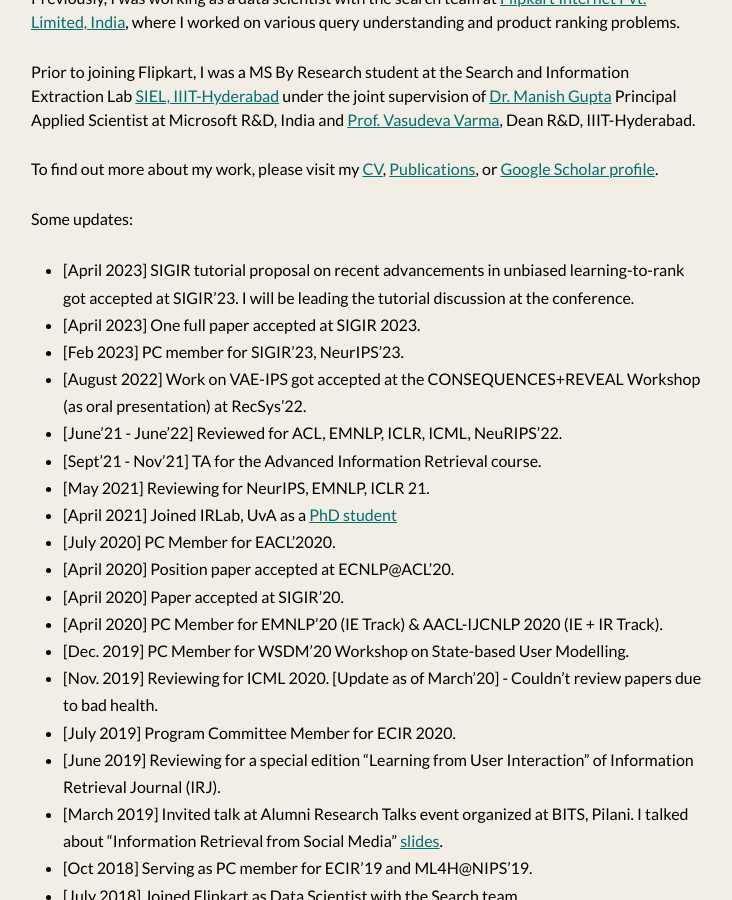
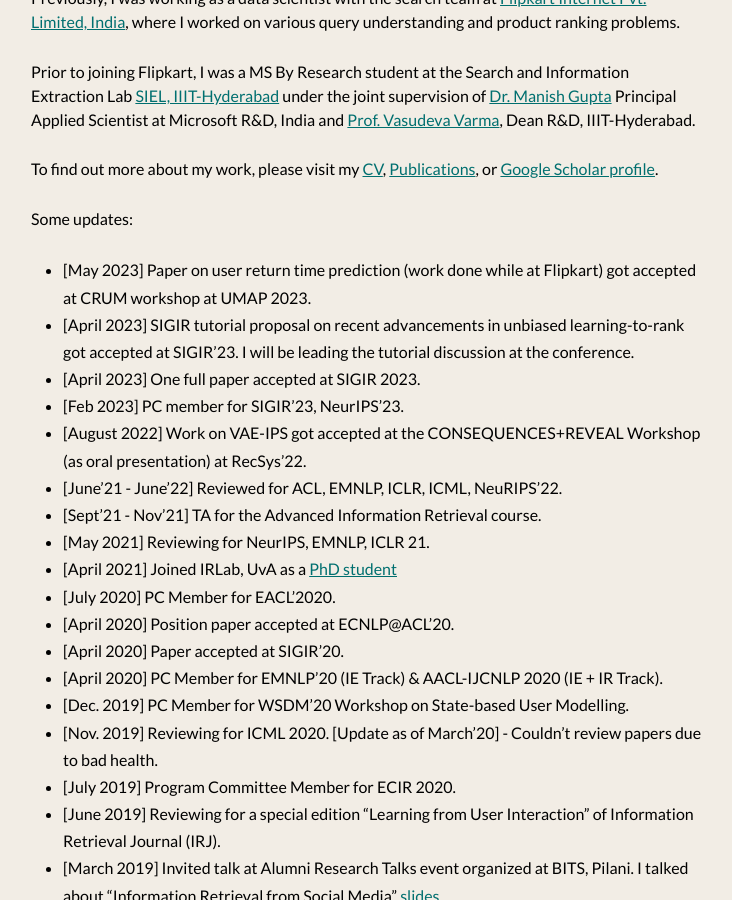
Before and after one commit to shashankg7/shashankg7.github.io, a Jekyll site: the page built from index.md, in a window 1280 px wide and 900 px high, scrolled down 380 px. Shown: the whole window, without its empty margins (273-1005 px from the left). Built offline with Jekyll 4.4.1, drawn with Linux system fonts in a browser that asks for light colours; nearby versions of some CDN libraries.

Commit message:
Update index.md
UMAP paper.

```diff
--- a/index.md
+++ b/index.md
@@ -17,6 +17,7 @@
 
 Some updates:
 
+* [May 2023] Paper on user return time prediction (work done while at Flipkart) got accepted at CRUM workshop at UMAP 2023.
 * [April 2023] SIGIR tutorial proposal on recent advancements in unbiased learning-to-rank got accepted at SIGIR'23. I will be leading the tutorial discussion at the conference.
 * [April 2023] One full paper accepted at SIGIR 2023.
 * [Feb 2023] PC member for SIGIR'23, NeurIPS'23.
```
